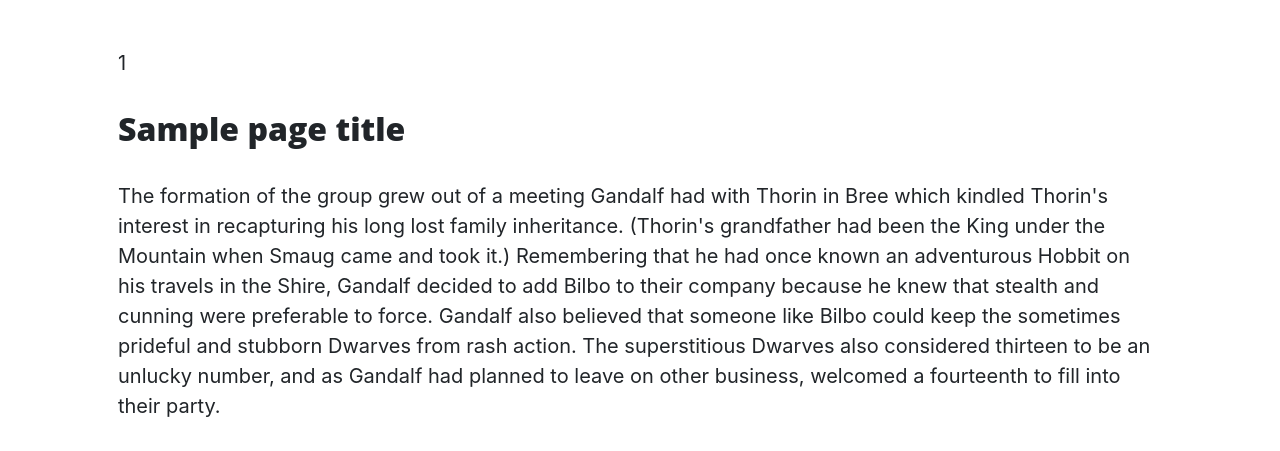
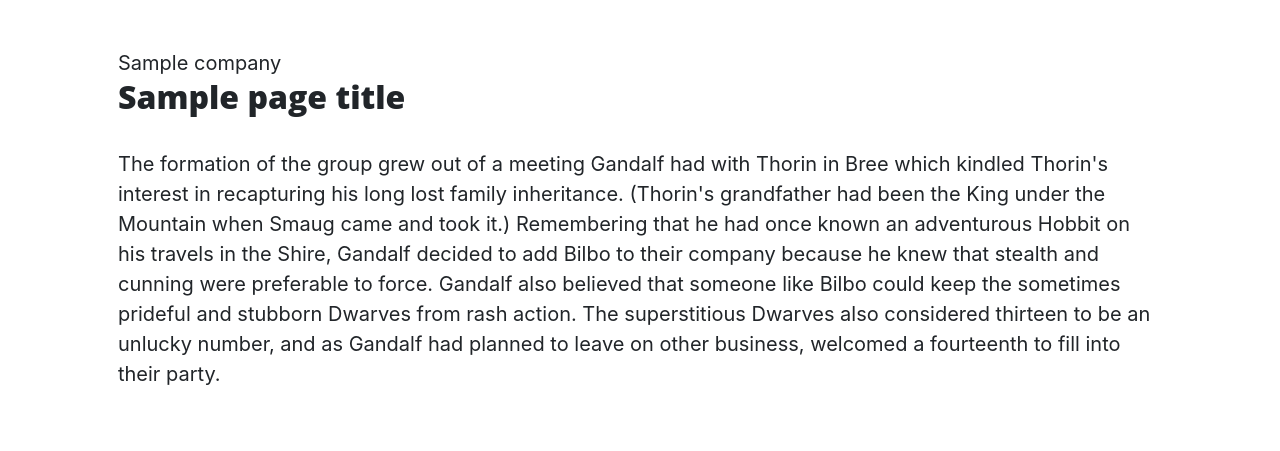
Before and after one commit to jeskodes/Flask_Intro_Project, a Flask app: template templates/about.html in a window 1280 px wide. Shown: the part 628-1079 px from the top of the page. Run offline with Flask 3, Linux system fonts and the light colour scheme; the template is opened without the code that fills it: most values are stand-ins (such as "Sample title", 1, 10 or a date in 2020); some libraries are stand-ins or nearby versions.

Commit message:
Add json file with company data

```diff
--- a/app.py
+++ b/app.py
@@ -1,4 +1,5 @@
 import os
+import json
 from flask import Flask, render_template # importing Flask class - caps indicates a class
 
 app = Flask(__name__)
@@ -14,7 +15,11 @@ def index():
 
 @app.route("/about")
 def about():
-    return render_template("about.html", page_title="About", list_of_numbers = [1,2,3])
+    data = [] # initialise empty array - importing from json
+    with open("data/company.json", "r") as json_data: # opening contents of file as read only "r" assigning contents to variable "json_data"
+        data = json.load(json_data)
+    return render_template("about.html", page_title="About", company=data)
+    # Creating new variable company which is loading json_data with command json.load.
 
 @app.route("/careers")
 def careers():
--- a/templates/about.html
+++ b/templates/about.html
@@ -1,10 +1,16 @@
 {% extends "base.html" %}
 {% block content %}
 
+<!-- Variable to inject data from json file.  -->
+{{ company[0]["name"] }}
+<!-- [0] returns first element from string. Wrap name in string to get first element in list -->
 
-{% for number in list_of_numbers %} <!-- use this format for logic rather than variables-->
-<p>{{ number }}</p> <!--send number variable to backend-->
-{% endfor %} <!-- ends for loop -->
+
+<!-- {% for number in list_of_numbers %} use this format for logic rather than variables
+<p>{{ number }}</p> send number variable to backend
+{% endfor %} ends for loop -->
+
+
 <h2>{{ page_title }}</h2>
     <p>The formation of the group grew out of a meeting Gandalf had with Thorin in Bree which kindled Thorin's interest
         in recapturing his long lost family inheritance. (Thorin's grandfather had been the King under the Mountain when
```
